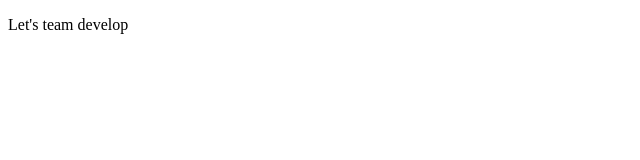
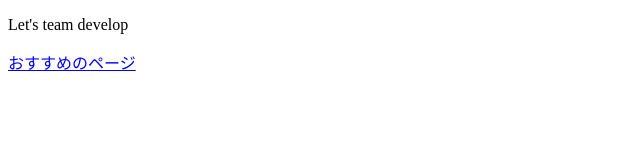
Before and after one commit to taishi1207/branch_task2, a plain HTML site: page index.html in a window 1280 px wide. Shown: the whole page, without its empty margins (0-640 px from the left). Drawn offline with Linux system fonts and the light colour scheme.

Commit message:
index.htmlにおすすめのページを追加

```diff
--- a/index.html
+++ b/index.html
@@ -7,5 +7,6 @@
 </head>
 <body>
     <p>Let's team develop</p>
+    <a href="https://www.twitch.tv/">おすすめのページ</a>
 </body>
 </html>
```
